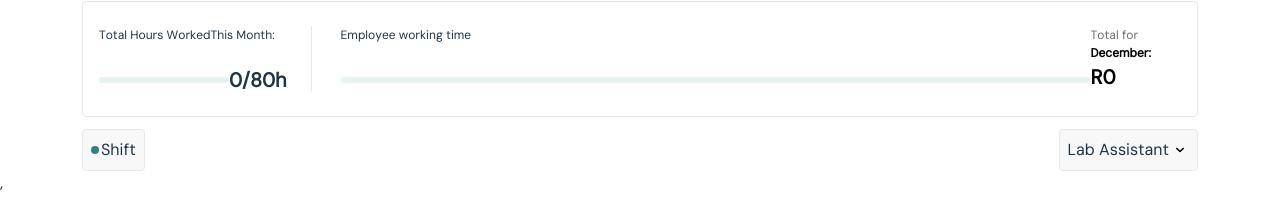
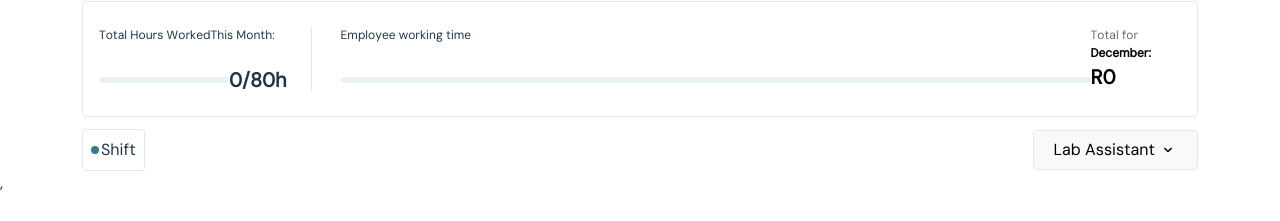
Before and after one commit to mothibimalebana/lab-work-planner, a React (Vite) app: page /app/timetable in a window 1280 px wide. Shown: the part 235-456 px from the top of the page. Built offline with nearby package versions, Linux system fonts and the light colour scheme.

Commit message:
fix: updated prop of navBar on app component to setLink instead of the old change

```diff
--- a/src/App.tsx
+++ b/src/App.tsx
@@ -13,7 +13,7 @@ function App() {
   return (
     <div className="app">
       <div className="desktop hidden md:flex flex-col overflow-x-hidden">
-        <Navbar setPage={setPage}/>
+        <Navbar setLink={setPage}/>
         <Header page={page}/>
         <Outlet/>
       </div>
--- a/src/components/Breadcrumbs.tsx
+++ b/src/components/Breadcrumbs.tsx
@@ -28,7 +28,7 @@ const BreadCrumbs = ({ hours = 0, rate = 36.5, setMode, mode }: BreadCrumbsProps
             setMode(newMode)
 
         } else {
-            const newMode: modeValue = "Bookings";
+            const newMode: modeValue = "Lab Assistant";
             setMode(newMode)
         }
     }
@@ -80,14 +80,14 @@ const BreadCrumbs = ({ hours = 0, rate = 36.5, setMode, mode }: BreadCrumbsProps
                 <div className="Chips">
                     {
                     mode === 'Lab Assistant' ?
-                    (<div className="present rounded-sm flex bg-[#F8F8F9] border border-solid border-[#E5E8EB] p-2 items-center gap-0.5">
+                    (<div className="present rounded-sm flex bg-white border border-solid border-[#E5E8EB] p-2 items-center gap-0.5">
                         <div className="icon">{greenEllipseIcon.element}</div>
                         <p>Shift</p>
                     </div>
                     )
                     :
                     (
-                    <div className="absent rounded-sm flex bg-[#F8F8F9] border border-solid border-[#E5E8EB] p-2 items-center gap-0.5">
+                    <div className="absent rounded-sm flex bg-white border border-solid border-[#E5E8EB] p-2 items-center gap-0.5">
                         <div className="icon">{redEllipseIcon.element}</div>
                         <p>Booked</p>
                     </div>
@@ -95,10 +95,10 @@ const BreadCrumbs = ({ hours = 0, rate = 36.5, setMode, mode }: BreadCrumbsProps
                     }
                 </div>
                 <div className="mode items-center">
-                    <div onClick={changeMode} className="mode cursor-pointer rounded-sm flex bg-[#F8F8F9] border border-solid border-[#E5E8EB] p-2 items-center gap-0.5">
+                    <button onClick={changeMode} className="white-button text-black">
                         <p>{mode}</p>
                         <div className="dropDown">{dropDownIcon.element}</div>
-                    </div>
+                    </button>
                 </div>
             </div>
         </div>
--- a/src/components/Navbar.tsx
+++ b/src/components/Navbar.tsx
@@ -2,6 +2,9 @@ import { Link } from "react-router-dom";
 import { notificationIcon, settingsIcon, universityIcon } from "../assets/svg/SVG";
 import SVGElement from "./SVGElement";
 import type { navLinkState} from "../../types/navbar"
+
+
+
 
 const Navbar = ({setLink}: navLinkState) => {
     return (
--- a/src/index.css
+++ b/src/index.css
@@ -9,8 +9,6 @@
            px-4 py-2.5 rounded-lg font-normal!
            transition-all duration-200 ease-in-out
            hover:bg-[rgba(108,108,108,0.05)] hover:border-gray-400
-           focus:outline-none focus:ring-2 focus:ring-gray-400 focus:ring-offset-2
-           active:scale-[0.98]
            disabled:opacity-50 disabled:cursor-not-allowed;
   }
   /* White-Green Button */
@@ -21,8 +19,6 @@
            transition-all duration-200 ease-in-out
            text-[#337E89] outline outline-solid outline-[#337E89]
           hover:bg-[rgba(51,126,137,0.05)]
-           focus:outline-none focus:ring-2 focus:ring-gray-400 focus:ring-offset-2
-           active:scale-[0.98]
            disabled:opacity-50 disabled:cursor-not-allowed;
   }
 
@@ -33,8 +29,6 @@
            px-4 py-2.5 rounded-sm font-normal!
            transition-all duration-200 ease-in-out
            hover:bg-[#022A4B]
-           focus:outline-none focus:ring-2 focus:ring-blue-600 focus:ring-offset-2
-           active:scale-[0.98]
            disabled:opacity-50 disabled:cursor-not-allowed;
   }
 
@@ -45,8 +39,7 @@
            px-4 py-2.5 rounded-sm font-normal!
            transition-all duration-200 ease-in-out
            hover:bg-[rgba(51,126,137,0.75)]
-           focus:outline-none focus:ring-2 focus:ring-blue-600 focus:ring-offset-2
-           active:scale-[0.98]
+
            disabled:opacity-50 disabled:cursor-not-allowed;
   }
   /* Grey Button */
@@ -56,8 +49,6 @@
            px-4 py-2.5 rounded-sm font-normal!
            transition-all duration-200 ease-in-out
            hover:bg-[rgba(108,108,108,0.75)]
-           focus:outline-none focus:ring-2 focus:ring-blue-600 focus:ring-offset-2
-           active:scale-[0.98]
            disabled:opacity-50 disabled:cursor-not-allowed;
   }
 }
```
